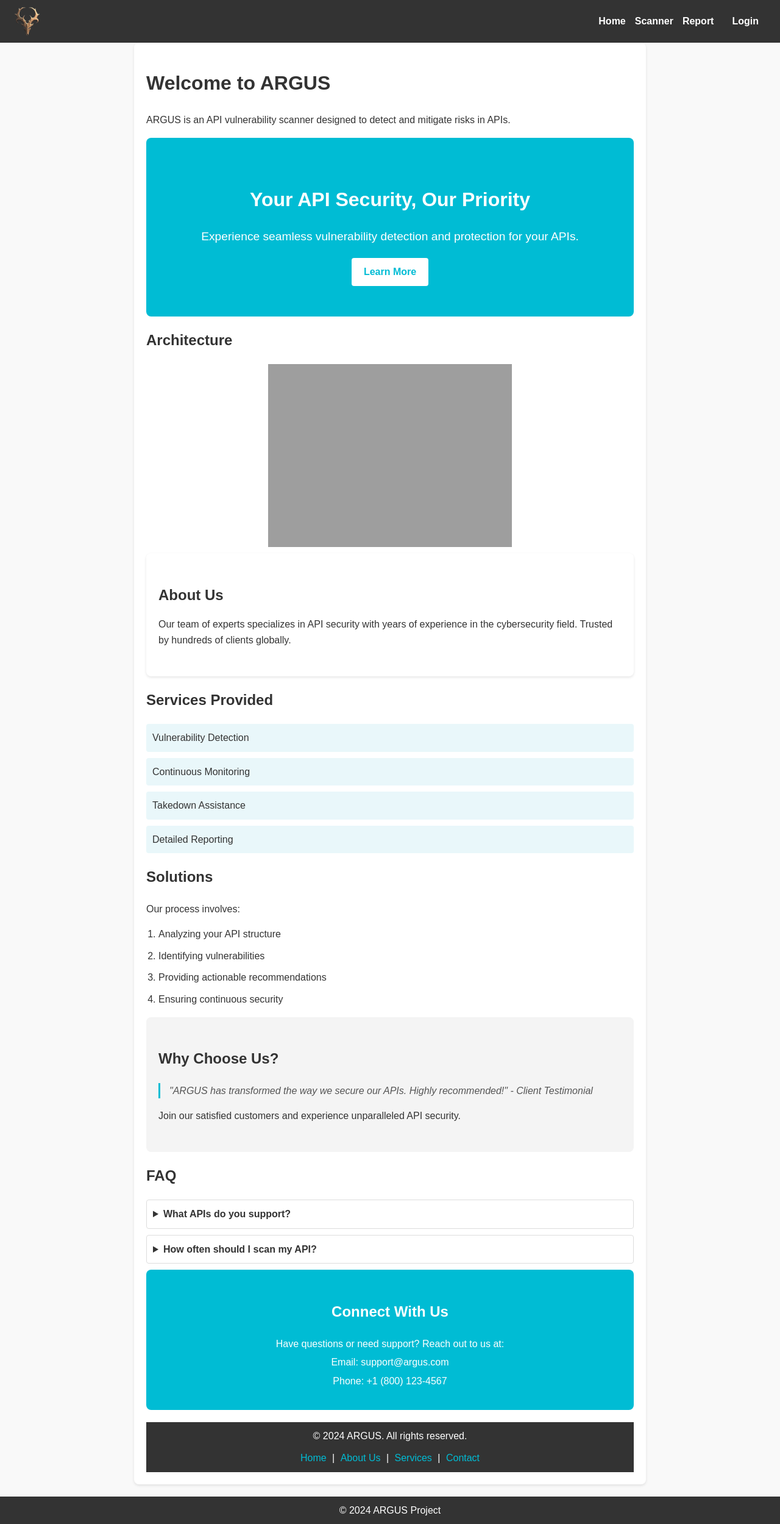
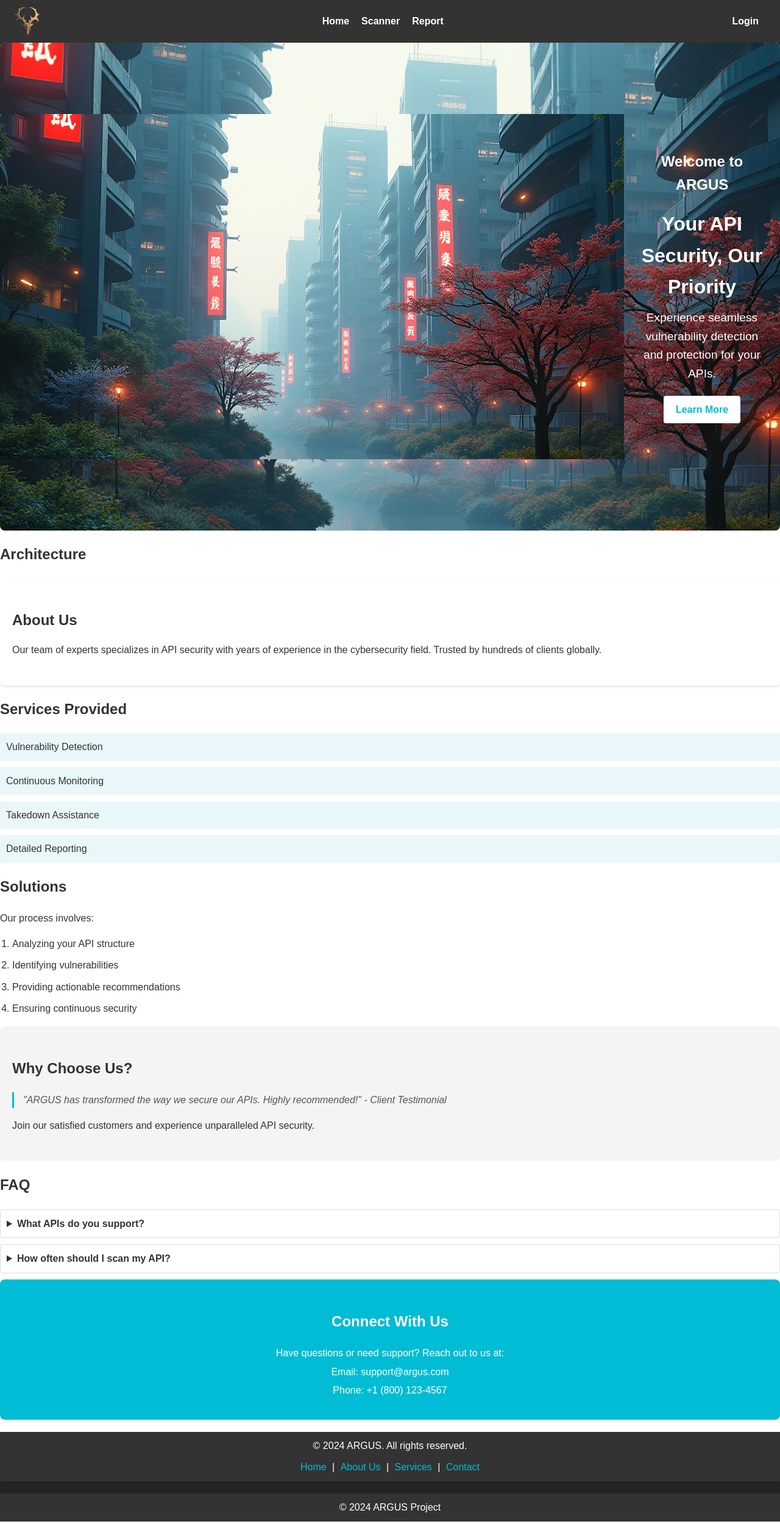
Before and after one commit to Darry1968/argus, a Flask app: page / in a window 1280 px wide. Shown: the whole page at 61% size. Run offline with Flask 3, Linux system fonts and the light colour scheme; parts of the project's set-up code (start-up, migrations or seed data) failed here and were passed over; grey boxes are pictures that could not be loaded.

Commit message:
sexy css added

```diff
--- a/app.py
+++ b/app.py
@@ -25,4 +25,4 @@ app.register_blueprint(app_blueprint)
 app.register_blueprint(auth_blueprint)
 
 if __name__ == '__main__':
-    app.run(**configs.app_run['test'],debug=True)
+    app.run(**configs.app_run['test'])
--- a/argus_app/static/css/styles.css
+++ b/argus_app/static/css/styles.css
@@ -1,11 +1,77 @@
 /* Global Styles */
+/* Fullscreen loader styles */
+#loader {
+    position: fixed;
+    top: 0;
+    left: 0;
+    width: 100%;
+    height: 100%;
+    background-color:#14242a;
+    display: flex;
+    justify-content: center;
+    flex-direction: column;
+    align-items: center;
+    text-align: center;
+    font-weight: bold;
+    z-index: 1000;
+    opacity: 1;
+    transition: opacity 1.5s ease-out;
+}
+
+#content {
+    opacity: 0;
+    display: none;
+    transition: opacity 1s ease-in;
+}
+
+#content.show {
+    display: block;
+    opacity: 1;
+}
+
+/* Animation for the image (hover effect) */
+#loader img {
+    width: 300px;
+    height: 300px;
+    animation: hover 2s infinite;
+}
+
+#loader p {
+    animation: pulse 1.5s infinite;
+    color: gold;
+}
+@keyframes pulse {
+    0% {
+        opacity: 1;
+    }
+    50% {
+        opacity: 0.5;
+    }
+    100% {
+        opacity: 1;
+    }
+}
+/* Hover animation keyframes */
+@keyframes hover {
+    0% {
+        transform: translateY(0px);
+    }
+    50% {
+        transform: translateY(-15px);
+    }
+    100% {
+        transform: translateY(0px);
+    }
+}
+
 body {
     font-family: Arial, sans-serif;
     margin: 0;
     padding: 0;
     color: #333;
-    background-color: #f9f9f9;
+    background-color: #252424;
     line-height: 1.6;
+    transition: background-color 0.5s ease;
 }
 
 header {
@@ -20,10 +86,16 @@ header {
 header nav {
     display: flex;
     align-items: center;
-    justify-content: center;
+    justify-content: space-between;
     gap: 15px;
 }
 
+header nav .nav-links{
+    flex-grow: 1;
+    display: flex;
+    justify-content: center;
+    gap: 20px;
+}
 header nav a {
     color: #fff;
     text-decoration: none;
@@ -36,6 +108,9 @@ header nav a:hover {
     color: #00bcd4;
 }
 
+header nav a.button {
+    margin-left: auto;
+}
 /* Logo Styles */
 header img#logo {
     max-width: 50px;
@@ -78,8 +153,6 @@ header nav {
 
 /* Main Content Styles */
 main {
-    padding: 20px;
-    max-width: 800px;
     margin: 0 auto;
     background: #fff;
     box-shadow: 0 2px 4px rgba(0, 0, 0, 0.1);
@@ -100,6 +173,13 @@ footer p {
 }
 
 /* Home Page */
+#hero {
+    text-align: center;
+    background: url('/static/css/lander.png') no-repeat center center/cover;
+    color: #ffffff00;
+    border-radius: 8px;
+    margin-bottom: 20px;
+}
 #architecture img {
     max-width: 100%;
     height: auto;
@@ -205,14 +285,44 @@ a.button:hover {
     }
 }
 /* Hero Section */
+/* Hero Section Styles */
 #hero {
+    position: relative;
+    background-size: cover;
+    background-position: center;
+    height: 100vh; /* Full viewport height */
+    display: flex;
+    align-items: center;
+    justify-content: center;
+    color: white;
     text-align: center;
-    padding: 50px 20px;
+    overflow: hidden;
+}
+
+/* Content inside the Hero Section */
+.hero-content {
+    position: relative;
+    z-index: 1; /* Ensure text appears on top of the background */
+    padding: 20px;
+}
+
+.hero-content h1, .hero-content h2, .hero-content p {
+    margin: 0 0 20px;
+}
+
+.hero-content a.button {
+    padding: 10px 20px;
     background-color: #00bcd4;
-    color: #fff;
-    border-radius: 8px;
-    margin-bottom: 20px;
+    color: white;
+    text-decoration: none;
+    border-radius: 4px;
+    font-size: 16px;
 }
+
+.hero-content a.button:hover {
+    background-color: #0097a7;
+}
+
 
 #hero h2 {
     font-size: 2rem;
--- /dev/null
+++ b/argus_app/static/js/script.js
@@ -0,0 +1,14 @@
+window.addEventListener('DOMContentLoaded', function() {
+    setTimeout(function() {
+        // Hide the loader and display content
+        var loader = document.getElementById('loader');
+        var content = document.getElementById('content');
+
+        if (loader && content) {
+            loader.style.display = 'none';
+            content.style.display = 'block';
+        } else {
+            console.error("Elements not found: #loader or #content");
+        }
+    }, 3000); // 2 seconds duration for loader
+});
--- a/argus_app/templates/argus/base.html
+++ b/argus_app/templates/argus/base.html
@@ -9,16 +9,25 @@
     <script src="{{ url_for('app.static', filename='js/main.js') }}" defer></script>
     {% block extra_scripts %}{% endblock %}
 </head>
-
+ <!-- Loader Section -->
+ <div id="loader">
+    <img src="{{ url_for('app.static', filename='css/loader.png') }}" alt="Loading...">
+    <p>Loading....</p>
+</div>
+<div id="content" style="display: none;">
+    <!-- Main content goes here -->
+</div>
+<script src="{{ url_for('app.static', filename='js/script.js') }}" defer></script>
 <body>
     <header>
         <nav>
             <img src="{{ url_for('app.static', filename='css/Logo.png') }}" id="logo">
-            <a href="{{ url_for('app.index') }}">Home</a>
-            <a href="{{ url_for('app.scanner') }}">Scanner</a>
-            <a href="{{ url_for('app.report') }}">Report</a>
+            <div class="nav-links">
+                <a href="{{ url_for('app.index') }}">Home</a>
+                <a href="{{ url_for('app.scanner') }}">Scanner</a>
+                <a href="{{ url_for('app.report') }}">Report</a>
+            </div>
             <a href="{{ url_for('app.login') }}" class="button">Login</a>
-
         </nav>
     </header>
     <main>
--- a/argus_app/templates/argus/index.html
+++ b/argus_app/templates/argus/index.html
@@ -3,20 +3,21 @@
 {% block title %}Home{% endblock %}
 
 {% block content %}
-<h1>Welcome to ARGUS</h1>
-<p>ARGUS is an API vulnerability scanner designed to detect and mitigate risks in APIs.</p>
-
 <!-- Hero Section -->
 <section id="hero">
+    <img src="{{ url_for('app.static', filename='css/lander.png') }}" alt="Landing">
+    <div class="hero-content">
+    <h1>Welcome to ARGUS</h1>
     <h2>Your API Security, Our Priority</h2>
     <p>Experience seamless vulnerability detection and protection for your APIs.</p>
     <a href="#services" class="button">Learn More</a>
+    </div>
 </section>
 
 <!-- Architecture Section -->
 <section id="architecture">
     <h2>Architecture</h2>
-    <img src="{{ url_for('static', filename='images/architecture-diagram.png') }}" alt="Architecture Diagram">
+    <!-- <img src="{{ url_for('static', filename='images/architecture-diagram.png') }}" alt="Architecture Diagram"> -->
 </section>
 
 <!-- About Us Section -->
```
Also changed, not shown: argus_app/static/css/lander.png (added), argus_app/static/css/loader.png (added).
